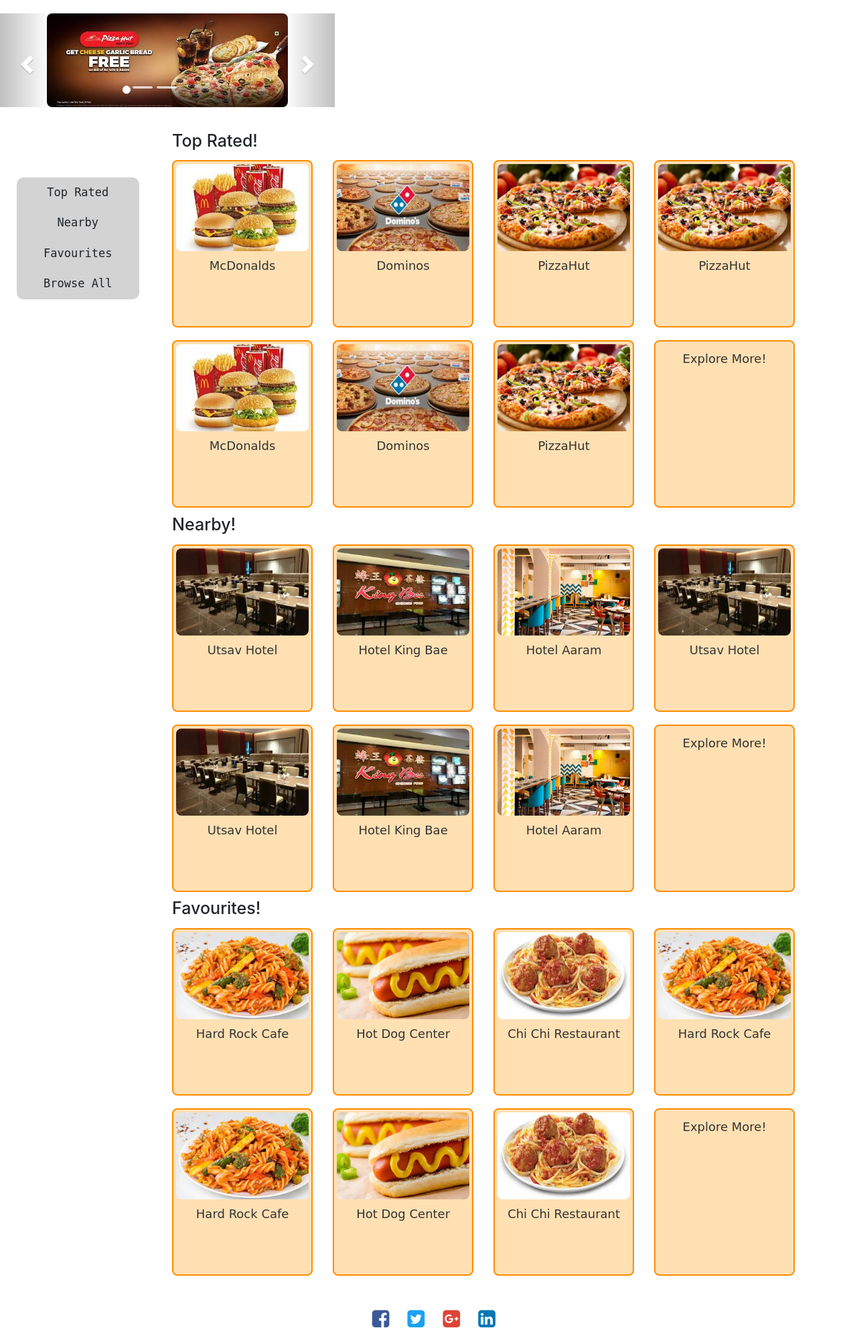
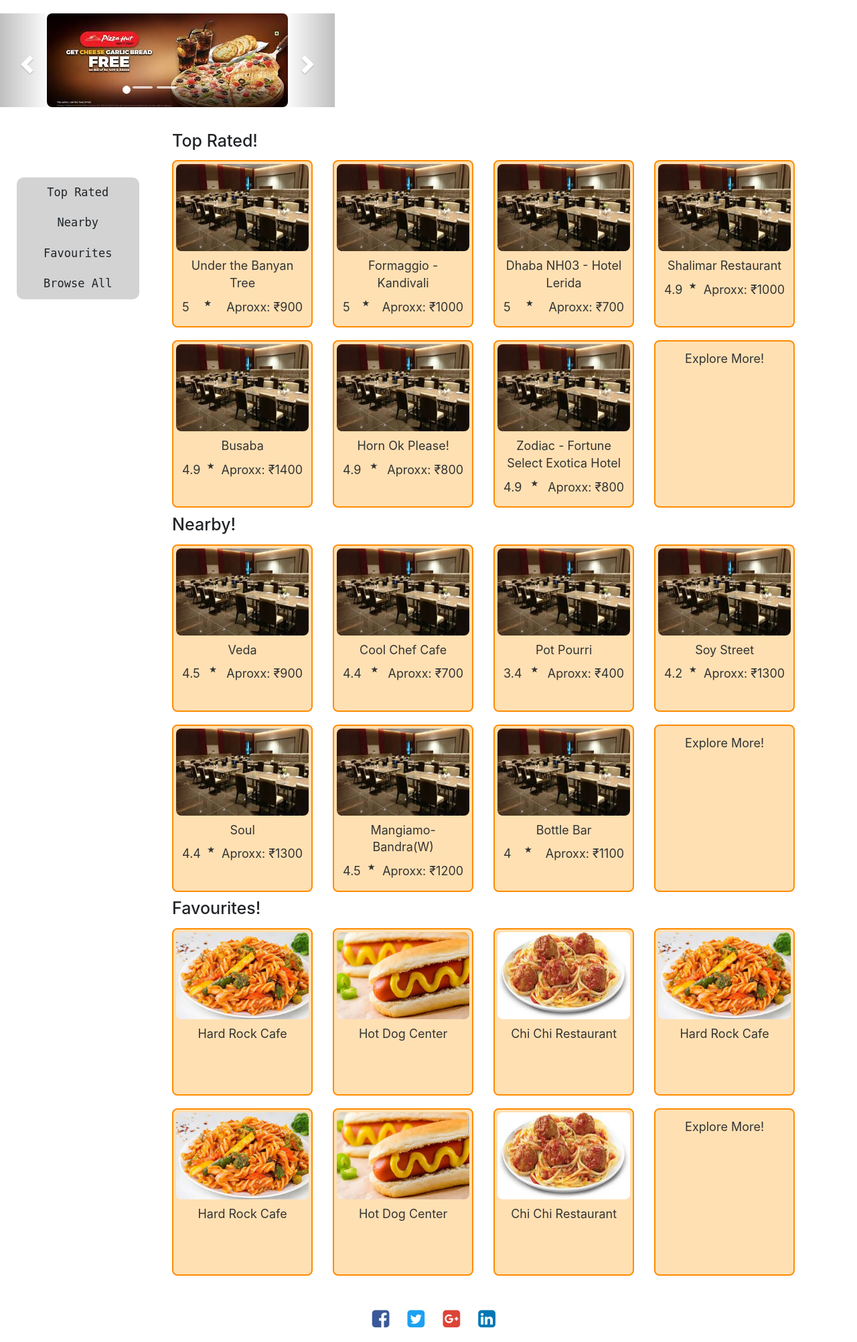
Before and after one commit to harshpatel23/Foodle, a PHP site: page / in a window 1280 px wide. Shown: the part 62-2066 px from the top of the page at 67% size. Run offline with PHP 8.4, Linux system fonts and the light colour scheme; data comes from the database, SQL or seed files in the repository.

Commit message:
Grid loaded from database

```diff
--- a/templates/grid.php
+++ b/templates/grid.php
@@ -24,6 +24,10 @@
         background-color: white;
     }
 
+    #star{
+        text-align: left;
+    }
+
     #column-left{
         margin: 0.75%;
         padding-top: 10px;
@@ -42,8 +46,20 @@
         font-size: 50px;
     }
 
+    #rating-star{
+        float:left;
+    }
+    #cost{
+        float: right;
+    }
+    #rating{
+        float: left;
+    }
+
+    #rate-cost{
+    }
+
     p{
-        font-family:cursive;
         font-size: 18px;
     }
 
@@ -119,77 +135,46 @@ $(document).ready(function(){
         <div class="col-sm-9" id = "column-right">
             <h1 id="top-rated">Top Rated!</h1>
             <div class="row" id="inner-row">
+                <?php
+                    include "templates/db-con.php";
+                    if (!$conn) {
+                        die("Connection failed: " . mysqli_connect_error());
+                    }
+
+                    $sql = "SELECT rest_id,rating,rest_name,cost from rest ORDER BY rating DESC;";
+                    $result = mysqli_query($conn, $sql);
+                    if(!$result){
+                        die("QUERY FAILED ".mysqli_error($conn));
+                    }
+                    else{
+                        $i = 0;
+                        while(($row = mysqli_fetch_assoc($result)) && $i<7){
+                            $id = $row['rest_id'];
+                            $name = $row['rest_name'];
+                            $cost = $row['cost'];
+                            $rating = $row['rating'];
+                            $i++;
+                ?>
                             <div class="col-sm-3" id = "hotel" >
                                 <div class="thumbnail">
-                        <a href= "#">
-                            <img src="./images/mcd.jpg" alt="McDonalds" style="width:100%; height: 130px;">
+                                <a href="rest_details.php?rest_id=<?php echo $id ?>">
+                                <img src="./images/utsav.jpg" alt="<?php echo "$name"?>" style="width:100%; height: 130px;">
                                 <div class="caption">
-                                <p>McDonalds</p>
+                                    <p><?php echo $name ?></p>
+                                    <div id='rate-cost'>
+                                        <span class="glyphicon glyphicon-star" id='star'></span>
+                                        <p id='rating'><?php echo $rating ?></p>
+                                        <p id='cost'><?php echo "Aproxx: ₹".$cost ?></p>
+                                    </div>
                                 </div>
                                 </a>
                             </div>
                         </div>
-                <div class="col-sm-3" id = "hotel">
-                    <div class="thumbnail">
-                        <a href="#">
-                            <img src="./images/dominos.jpg" alt="Dominos" style="width:100%; height: 130px;">
-                            <div class="caption">
-                                <p>Dominos</p>
-                            </div>
-                        </a>
-                    </div>
-                </div>
-                <div class="col-sm-3" id = "hotel" >
-                    <div class="thumbnail">
-                        <a href="#">
-                            <img src="./images/pizzahut.jpg" alt="PizzaHut" style="width:100%; height: 130px;">
-                            <div class="caption">
-                                <p>PizzaHut</p>
-                            </div>
-                        </a>
-                    </div>
-                </div>
-                <div class="col-sm-3" id = "hotel" >
-                    <div class="thumbnail">
-                        <a href="#">
-                            <img src="./images/pizzahut.jpg" alt="PizzaHut" style="width:100%; height: 130px;">
-                            <div class="caption">
-                                <p>PizzaHut</p>
-                            </div>
-                        </a>
-                    </div>
-                </div>
+                <?php
+                        }
+                        }
+                ?>
 
-                <div class="col-sm-3" id = "hotel" >
-                    <div class="thumbnail">
-                        <a href= "#">
-                            <img src="./images/mcd.jpg" alt="McDonalds" style="width:100%; height: 130px;">
-                            <div class="caption">
-                                <p>McDonalds</p>
-                            </div>
-                        </a>
-                    </div>
-                </div>
-                <div class="col-sm-3" id = "hotel">
-                    <div class="thumbnail">
-                        <a href="#">
-                            <img src="./images/dominos.jpg" alt="Dominos" style="width:100%; height: 130px;">
-                            <div class="caption">
-                                <p>Dominos</p>
-                            </div>
-                        </a>
-                    </div>
-                </div>
-                <div class="col-sm-3" id = "hotel" >
-                    <div class="thumbnail">
-                        <a href="#">
-                            <img src="./images/pizzahut.jpg" alt="PizzaHut" style="width:100%; height: 130px;">
-                            <div class="caption">
-                                <p>PizzaHut</p>
-                            </div>
-                        </a>
-                    </div>
-                </div>
                 <div class="col-sm-3" id = "more" >
                     <div class="thumbnail">
                         <a href="#">
@@ -204,77 +189,62 @@ $(document).ready(function(){
 
              <h1 id="nearby">Nearby!</h1>
             <div class="row" id="inner-row">
+                <?php
+
+                    $sql = "SELECT rest_id,rating,rest_name,cost from rest";
+                    $result = mysqli_query($conn, $sql);
+                    if(!$result){
+                        die("QUERY FAILED ".mysqli_error($conn));
+                    }
+                    else{
+                        $i = 0;
+                        while(($row = mysqli_fetch_assoc($result)) && $i<7){
+                            $id = $row['rest_id'];
+                            $name = $row['rest_name'];
+                            $cost = $row['cost'];
+                            $rating = $row['rating'];
+                            $i++;
+                ?>
                             <div class="col-sm-3" id = "hotel" >
                                 <div class="thumbnail">
-                        <a href="#">
-                            <img src="./images/utsav.jpg" alt="Utsav" style="width:100%; height: 130px;">
+                                <a href="rest_details.php?rest_id=<?php echo $id ?>">
+                                <img src="./images/utsav.jpg" alt="<?php echo "$name"?>" style="width:100%; height: 130px;">
                                 <div class="caption">
-                                <p>Utsav Hotel</p>
+                                    <p><?php echo $name ?></p>
+                                    <div id='rate-cost'>
+                                        <span class="glyphicon glyphicon-star" id='star'></span>
+                                        <p id='rating'><?php echo $rating ?></p>
+                                        <p id='cost'><?php echo "Aproxx: ₹".$cost ?></p>
+                                    </div>
                                 </div>
                                 </a>
                             </div>
                         </div>
-                <div class="col-sm-3" id = "hotel">
-                    <div class="thumbnail">
-                        <a href="#">
-                            <img src="./images/kingbae.jpg" alt="KingBae" style="width:100%; height: 130px;">
-                            <div class="caption">
-                                <p>Hotel King Bae</p>
-                            </div>
-                        </a>
-                    </div>
-                </div>
-                <div class="col-sm-3" id = "hotel" >
-                    <div class="thumbnail">
-                        <a href="">
-                            <img src="./images/aaram.jpg" alt="Aaram" style="width:100%; height: 130px;">
-                            <div class="caption">
-                                <p>Hotel Aaram</p>
-                            </div>
-                        </a>
-                    </div>
-                </div>
-                <div class="col-sm-3" id = "hotel" >
-                    <div class="thumbnail">
-                        <a href="#">
-                            <img src="./images/utsav.jpg" alt="Utsav" style="width:100%; height: 130px;">
-                            <div class="caption">
-                                <p>Utsav Hotel</p>
-                            </div>
-                        </a>
-                    </div>
-                </div>
+                <?php
+                        }
+                        }
+                ?>
 
-                <div class="col-sm-3" id = "hotel" >
-                    <div class="thumbnail">
-                        <a href="#">
-                            <img src="./images/utsav.jpg" alt="Utsav" style="width:100%; height: 130px;">
-                            <div class="caption">
-                                <p>Utsav Hotel</p>
-                            </div>
-                        </a>
-                    </div>
-                </div>
-                <div class="col-sm-3" id = "hotel">
-                    <div class="thumbnail">
-                        <a href="#">
-                            <img src="./images/kingbae.jpg" alt="KingBae" style="width:100%; height: 130px;">
-                            <div class="caption">
-                                <p>Hotel King Bae</p>
-                            </div>
-                        </a>
-                    </div>
-                </div>
-                <div class="col-sm-3" id = "hotel" >
-                    <div class="thumbnail">
-                        <a href="">
-                            <img src="./images/aaram.jpg" alt="Aaram" style="width:100%; height: 130px;">
-                            <div class="caption">
-                                <p>Hotel Aaram</p>
-                            </div>
-                        </a>
-                    </div>
-                </div>
+
+
+
+
+
+
+
+
+
+
+
+
+
+
+
+
+
+
+
+
                 <div class="col-sm-3" id = "more" >
                     <div class="thumbnail">
                         <a href="#">
```
Lines whose indentation alone changed are shown as unchanged.
